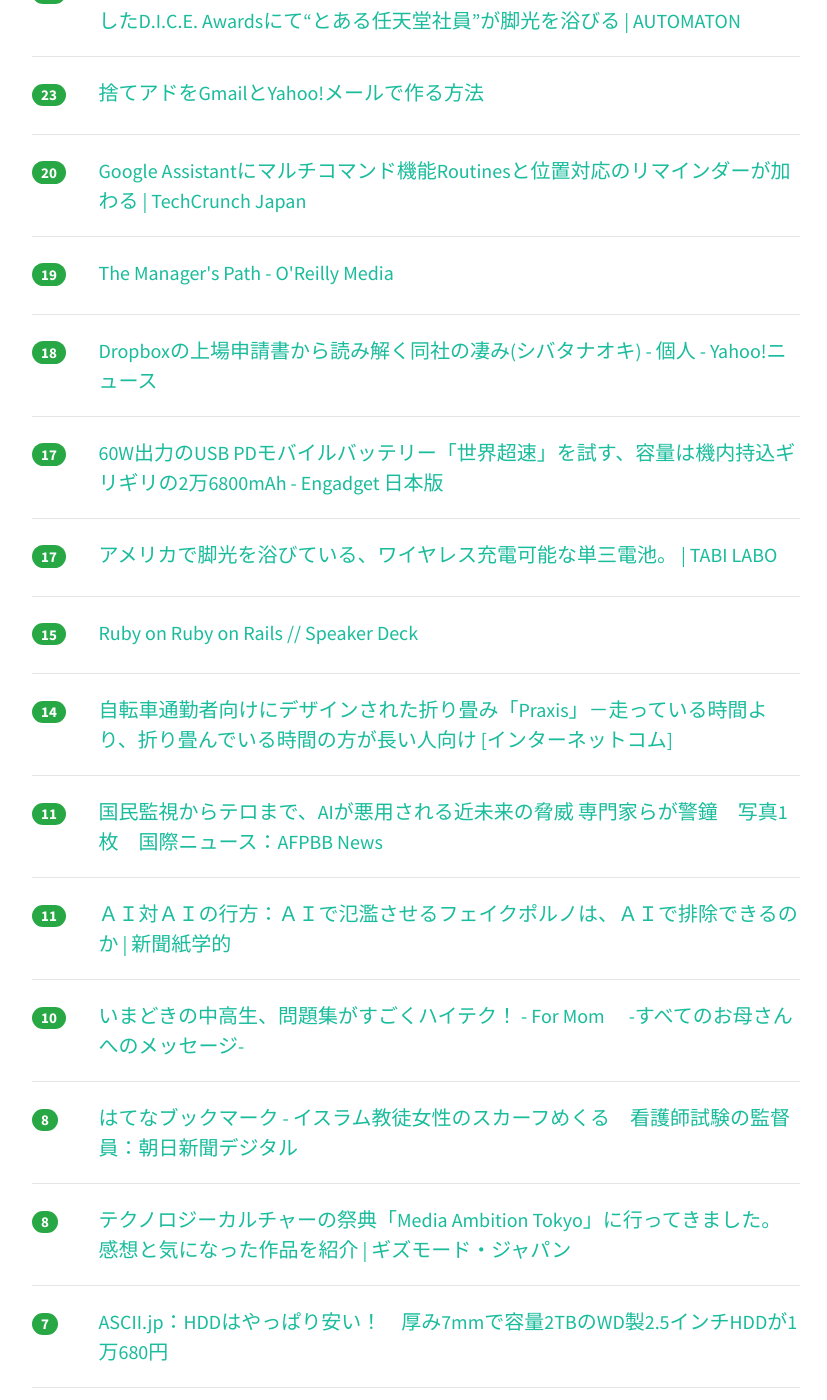
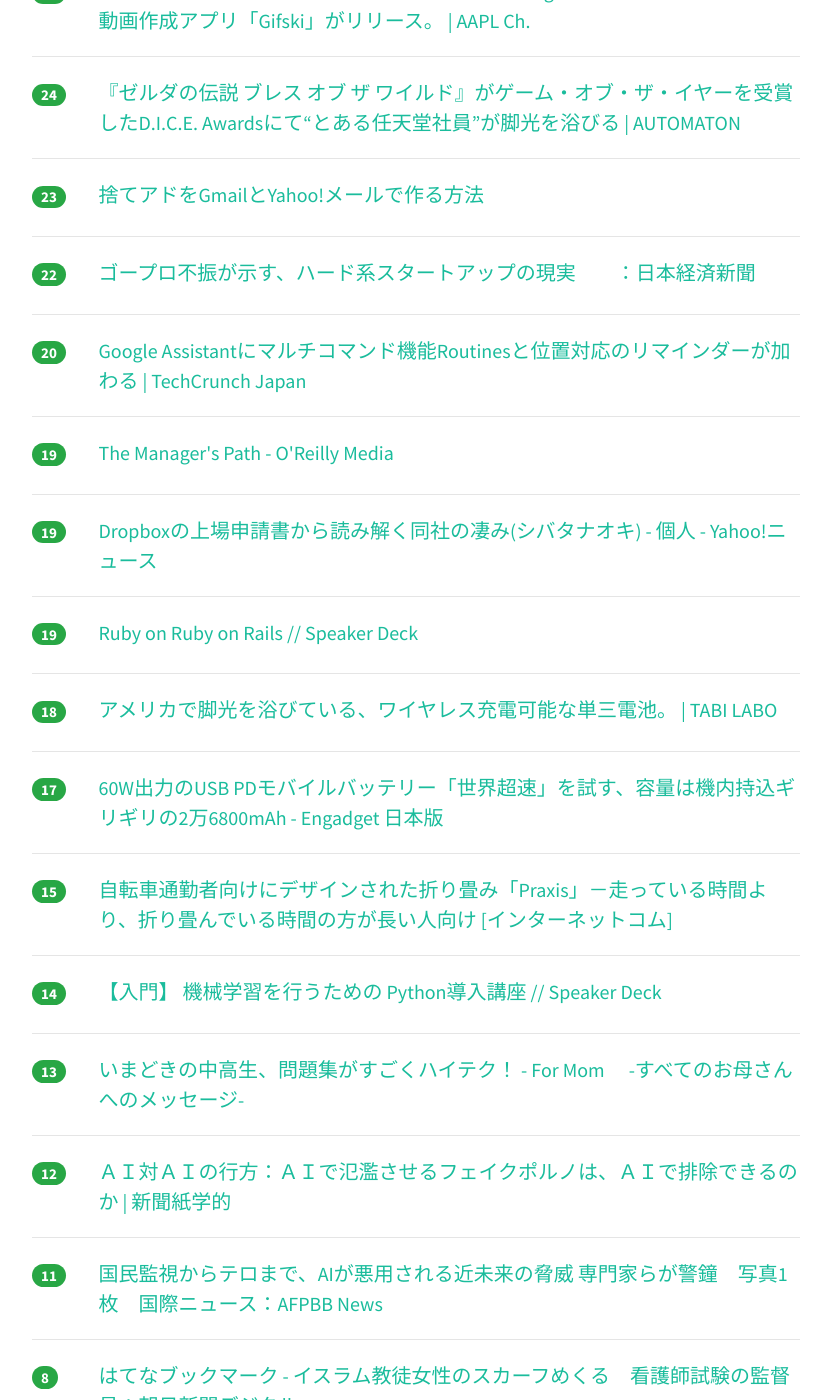
Before and after one commit to yatta47/hatena-matome-site, a Jekyll site: the page built from _posts/2018-02-25-hatena.md, in a window 1280 px wide and 1400 px high, scrolled down 1084 px. Shown: the whole window, without its empty margins (224-1051 px from the left). Built offline with Jekyll 4.4.1, drawn with Linux system fonts in a browser that asks for light colours; nearby versions of some CDN libraries; some of the changed text lies outside the part shown.

Commit message:
Updated 2018-02-25

```diff
--- a/_posts/2018-02-25-hatena.md
+++ b/_posts/2018-02-25-hatena.md
@@ -1,38 +1,43 @@
 ---
 layout: post
 title:  "2018-02-25 はてぶIT"
-date:   2018-02-25 12:03:50
+date:   2018-02-25 13:04:06
 tags: [it-hotentry]
 ---
-26 件のデータあり
+31 件のデータあり
 
 <hr><div class="row">
-<div class="col-1"><span class="badge badge-pill badge-success h2">371</span></div>
+<div class="col-1"><span class="badge badge-pill badge-success h2">421</span></div>
 <div class="col-11"><a href='https://qiita.com/saitotak/items/813ac6c2057ac64d5fef' target='_blank'>GitHub に AWS キーペアを上げると抜かれるってほんと？？？ - Qiita</a></div>
 </div>
 <hr>
 <div class="row">
-<div class="col-1"><span class="badge badge-pill badge-success h2">152</span></div>
+<div class="col-1"><span class="badge badge-pill badge-success h2">169</span></div>
 <div class="col-11"><a href='http://www.konosumi.net/entry/2018/02/24/205322' target='_blank'>2017年とテック系Podcast(ポッドキャスト)を、紹介しつつ振り返る - このすみろぐ</a></div>
 </div>
 <hr>
 <div class="row">
-<div class="col-1"><span class="badge badge-pill badge-success h2">84</span></div>
+<div class="col-1"><span class="badge badge-pill badge-success h2">100</span></div>
 <div class="col-11"><a href='http://power-of-tech.hatenablog.com/entry/2018/02/20/212659' target='_blank'>ハードオフで購入した未完成の半導体を動作させました - チカラの技術</a></div>
 </div>
 <hr>
 <div class="row">
-<div class="col-1"><span class="badge badge-pill badge-success h2">36</span></div>
+<div class="col-1"><span class="badge badge-pill badge-success h2">53</span></div>
+<div class="col-11"><a href='https://www.slideshare.net/sakkuru/visual-studio-code-88792769' target='_blank'>Visual Studio Codeを使い倒そう！　～プログラミングから機械学習、クラウド連携、遠隔ペアプロまで～</a></div>
+</div>
+<hr>
+<div class="row">
+<div class="col-1"><span class="badge badge-pill badge-success h2">48</span></div>
 <div class="col-11"><a href='http://kakakakakku.hatenablog.com/entry/2017/02/06/100706' target='_blank'>アクセスキーのコミットを抑止できて安全便利な awslabs/git-secrets - kakakakakku blog</a></div>
 </div>
 <hr>
 <div class="row">
-<div class="col-1"><span class="badge badge-pill badge-success h2">33</span></div>
+<div class="col-1"><span class="badge badge-pill badge-success h2">36</span></div>
 <div class="col-11"><a href='http://president.jp/articles/-/24000?page=3' target='_blank'>米海兵隊が"PDCA"より"OODA"を使うワケ | プレジデントオンライン | PRESIDENT Online</a></div>
 </div>
 <hr>
 <div class="row">
-<div class="col-1"><span class="badge badge-pill badge-success h2">26</span></div>
+<div class="col-1"><span class="badge badge-pill badge-success h2">28</span></div>
 <div class="col-11"><a href='http://www.okuni.me/entry/simple-h2-design' target='_blank'>【CSSコピペ】シンプル系でおしゃれな見出しデザインを26連発！ - オークニズム</a></div>
 </div>
 <hr>
@@ -42,13 +47,18 @@ tags: [it-hotentry]
 </div>
 <hr>
 <div class="row">
-<div class="col-1"><span class="badge badge-pill badge-success h2">23</span></div>
+<div class="col-1"><span class="badge badge-pill badge-success h2">24</span></div>
 <div class="col-11"><a href='http://jp.automaton.am/articles/newsjp/20180224-63536/' target='_blank'>『ゼルダの伝説 ブレス オブ ザ ワイルド』がゲーム・オブ・ザ・イヤーを受賞したD.I.C.E. Awardsにて“とある任天堂社員”が脚光を浴びる | AUTOMATON</a></div>
 </div>
 <hr>
 <div class="row">
 <div class="col-1"><span class="badge badge-pill badge-success h2">23</span></div>
 <div class="col-11"><a href='https://radiolife.com/internet/22095/' target='_blank'>捨てアドをGmailとYahoo!メールで作る方法</a></div>
+</div>
+<hr>
+<div class="row">
+<div class="col-1"><span class="badge badge-pill badge-success h2">22</span></div>
+<div class="col-11"><a href='https://www.nikkei.com/article/DGXMZO26674390Y8A200C1000000/' target='_blank'>ゴープロ不振が示す、ハード系スタートアップの現実　　：日本経済新聞</a></div>
 </div>
 <hr>
 <div class="row">
@@ -62,8 +72,18 @@ tags: [it-hotentry]
 </div>
 <hr>
 <div class="row">
+<div class="col-1"><span class="badge badge-pill badge-success h2">19</span></div>
+<div class="col-11"><a href='https://news.yahoo.co.jp/byline/shibatanaoki/20180224-00081976/' target='_blank'>Dropboxの上場申請書から読み解く同社の凄み(シバタナオキ) - 個人 - Yahoo!ニュース</a></div>
+</div>
+<hr>
+<div class="row">
+<div class="col-1"><span class="badge badge-pill badge-success h2">19</span></div>
+<div class="col-11"><a href='https://speakerdeck.com/a_matsuda/ruby-on-ruby-on-rails' target='_blank'>Ruby on Ruby on Rails // Speaker Deck</a></div>
+</div>
+<hr>
+<div class="row">
 <div class="col-1"><span class="badge badge-pill badge-success h2">18</span></div>
-<div class="col-11"><a href='https://news.yahoo.co.jp/byline/shibatanaoki/20180224-00081976/' target='_blank'>Dropboxの上場申請書から読み解く同社の凄み(シバタナオキ) - 個人 - Yahoo!ニュース</a></div>
+<div class="col-11"><a href='https://tabi-labo.com/286558/journey-cota-foever-battery' target='_blank'>アメリカで脚光を浴びている、ワイヤレス充電可能な単三電池。 | TABI LABO</a></div>
 </div>
 <hr>
 <div class="row">
@@ -72,33 +92,28 @@ tags: [it-hotentry]
 </div>
 <hr>
 <div class="row">
-<div class="col-1"><span class="badge badge-pill badge-success h2">17</span></div>
-<div class="col-11"><a href='https://tabi-labo.com/286558/journey-cota-foever-battery' target='_blank'>アメリカで脚光を浴びている、ワイヤレス充電可能な単三電池。 | TABI LABO</a></div>
-</div>
-<hr>
-<div class="row">
 <div class="col-1"><span class="badge badge-pill badge-success h2">15</span></div>
-<div class="col-11"><a href='https://speakerdeck.com/a_matsuda/ruby-on-ruby-on-rails' target='_blank'>Ruby on Ruby on Rails // Speaker Deck</a></div>
+<div class="col-11"><a href='https://internetcom.jp/204309/folding-drive-praxis' target='_blank'>自転車通勤者向けにデザインされた折り畳み「Praxis」－走っている時間より、折り畳んでいる時間の方が長い人向け [インターネットコム]</a></div>
 </div>
 <hr>
 <div class="row">
 <div class="col-1"><span class="badge badge-pill badge-success h2">14</span></div>
-<div class="col-11"><a href='https://internetcom.jp/204309/folding-drive-praxis' target='_blank'>自転車通勤者向けにデザインされた折り畳み「Praxis」－走っている時間より、折り畳んでいる時間の方が長い人向け [インターネットコム]</a></div>
+<div class="col-11"><a href='https://speakerdeck.com/terapyon/ru-men-ji-jie-xue-xi-woxing-utamefalse-pythondao-ru-jiang-zuo' target='_blank'>【入門】 機械学習を行うための Python導入講座 // Speaker Deck</a></div>
+</div>
+<hr>
+<div class="row">
+<div class="col-1"><span class="badge badge-pill badge-success h2">13</span></div>
+<div class="col-11"><a href='http://for-mom.hatenablog.com/entry/entranceexam_' target='_blank'>いまどきの中高生、問題集がすごくハイテク！ - For Mom　 -すべてのお母さんへのメッセージ-</a></div>
+</div>
+<hr>
+<div class="row">
+<div class="col-1"><span class="badge badge-pill badge-success h2">12</span></div>
+<div class="col-11"><a href='https://kaztaira.wordpress.com/2018/02/24/%EF%BD%81%EF%BD%89%E5%AF%BE%EF%BD%81%EF%BD%89%E3%81%AE%E8%A1%8C%E6%96%B9%EF%BC%9A%EF%BD%81%EF%BD%89%E3%81%A7%E6%B0%BE%E6%BF%AB%E3%81%95%E3%81%9B%E3%82%8B%E3%83%95%E3%82%A7%E3%82%A4%E3%82%AF%E3%83%9D/' target='_blank'>ＡＩ対ＡＩの行方：ＡＩで氾濫させるフェイクポルノは、ＡＩで排除できるのか | 新聞紙学的</a></div>
 </div>
 <hr>
 <div class="row">
 <div class="col-1"><span class="badge badge-pill badge-success h2">11</span></div>
 <div class="col-11"><a href='http://www.afpbb.com/articles/-/3163470' target='_blank'>国民監視からテロまで、AIが悪用される近未来の脅威 専門家らが警鐘　写真1枚　国際ニュース：AFPBB News</a></div>
-</div>
-<hr>
-<div class="row">
-<div class="col-1"><span class="badge badge-pill badge-success h2">11</span></div>
-<div class="col-11"><a href='https://kaztaira.wordpress.com/2018/02/24/%EF%BD%81%EF%BD%89%E5%AF%BE%EF%BD%81%EF%BD%89%E3%81%AE%E8%A1%8C%E6%96%B9%EF%BC%9A%EF%BD%81%EF%BD%89%E3%81%A7%E6%B0%BE%E6%BF%AB%E3%81%95%E3%81%9B%E3%82%8B%E3%83%95%E3%82%A7%E3%82%A4%E3%82%AF%E3%83%9D/' target='_blank'>ＡＩ対ＡＩの行方：ＡＩで氾濫させるフェイクポルノは、ＡＩで排除できるのか | 新聞紙学的</a></div>
-</div>
-<hr>
-<div class="row">
-<div class="col-1"><span class="badge badge-pill badge-success h2">10</span></div>
-<div class="col-11"><a href='http://for-mom.hatenablog.com/entry/entranceexam_' target='_blank'>いまどきの中高生、問題集がすごくハイテク！ - For Mom　 -すべてのお母さんへのメッセージ-</a></div>
 </div>
 <hr>
 <div class="row">
@@ -109,6 +124,16 @@ tags: [it-hotentry]
 <div class="row">
 <div class="col-1"><span class="badge badge-pill badge-success h2">8</span></div>
 <div class="col-11"><a href='https://www.gizmodo.jp/2018/02/media-ambition-tokyo-2018.html' target='_blank'>テクノロジーカルチャーの祭典「Media Ambition Tokyo」に行ってきました。感想と気になった作品を紹介 | ギズモード・ジャパン</a></div>
+</div>
+<hr>
+<div class="row">
+<div class="col-1"><span class="badge badge-pill badge-success h2">8</span></div>
+<div class="col-11"><a href='https://katashin.info/2018/02/24/221' target='_blank'>TypeScript Compiler API の基本的な使い方、コード例と作ってみたもの | Web 猫</a></div>
+</div>
+<hr>
+<div class="row">
+<div class="col-1"><span class="badge badge-pill badge-success h2">8</span></div>
+<div class="col-11"><a href='http://japanese.engadget.com/2018/02/24/qwerty-gemini-pda/' target='_blank'>QWERTYキー搭載スマホ、Gemini PDA実機レビュー。キータッチは良好も、日本語入力にやや難あり - Engadget 日本版</a></div>
 </div>
 <hr>
 <div class="row">
@@ -127,12 +152,12 @@ tags: [it-hotentry]
 </div>
 <hr>
 <div class="row">
-<div class="col-1"><span class="badge badge-pill badge-success h2">6</span></div>
-<div class="col-11"><a href='https://katashin.info/2018/02/24/221' target='_blank'>TypeScript Compiler API の基本的な使い方、コード例と作ってみたもの | Web 猫</a></div>
+<div class="col-1"><span class="badge badge-pill badge-success h2">5</span></div>
+<div class="col-11"><a href='http://www.youtube.com/watch?v=YFHHGETsxkE' target='_blank'>PAPERS, PLEASE - The Short Film (2018) 4K SUBS</a></div>
 </div>
 <hr>
 <div class="row">
 <div class="col-1"><span class="badge badge-pill badge-success h2">5</span></div>
-<div class="col-11"><a href='http://www.youtube.com/watch?v=YFHHGETsxkE' target='_blank'>PAPERS, PLEASE - The Short Film (2018) 4K SUBS</a></div>
+<div class="col-11"><a href='https://blog.animereview.jp/wework-still-day-0/' target='_blank'>国内最速のWeWork契約者となり、最速で解約を検討する | ロードバランスすだちくん</a></div>
 </div>
 <hr>
```
